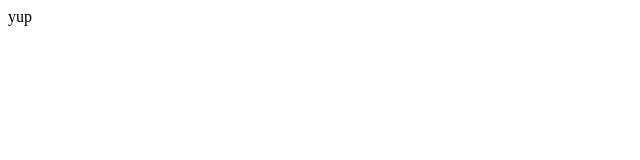
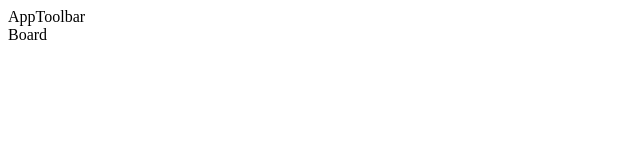
Before and after one commit to NdiagaSarr/TP2_APP_Multisurface, a React app: page / in a window 1280 px wide. Shown: the top 160 px of the page, without its empty margins (0-640 px from the left). Built offline with nearby package versions, Linux system fonts and the light colour scheme.

Commit message:
Réorganisation du projet pour gérer les composants

```diff
--- a/src/App.js
+++ /dev/null
@@ -1,13 +0,0 @@
-import React, { Component } from 'react'
-
-class App extends Component {
-    render() {
-        return (
-            <div className="app">
-                yup
-            </div>
-        )
-    }
-}
-
-export default App
--- /dev/null
+++ b/src/App.jsx
@@ -0,0 +1,66 @@
+import React from 'react';
+import Board from './components/Board';
+import AppToolbar from './components/AppToolbar';
+
+const Tableau = [
+  {
+    type: 'board',
+    id: '1',
+    title: 'TIW 8',
+    notes: '',
+    postits: [
+      {
+        type: 'postit',
+        board: '1',
+        title: 'TP 1',
+        text: 'Le TP porte sur des rappels de developpement Web',
+        visible: false,
+        color: '#CCC',
+      },
+      {
+        type: 'postit',
+        board: '1',
+        title: 'TP 2',
+        text: "Le TP porte sur la creation d'un outil de presentation HTML",
+        visible: true,
+        color: '#00E',
+      },
+      {
+        type: 'postit',
+        board: '1',
+        title: 'TP 3',
+        text: 'Le TP 3',
+        visible: true,
+        color: '#00E',
+      },
+      {
+        type: 'postit',
+        board: '1',
+        title: 'TP 4',
+        text: 'Le TP 4',
+        visible: true,
+        color: '#0E0',
+      },
+    ],
+  },
+  {
+    type: 'board',
+    board: '2',
+    title: 'Courses',
+    notes: '',
+    postits: [],
+  },
+];
+
+function App() {
+  const [boards, setBoards] = React.useState(Tableau);
+
+  return (
+    <div className="app">
+      <AppToolbar boards={boards} index={0} />
+      <Board board={boards} index={0} />
+    </div>
+  );
+}
+
+export default App;
--- /dev/null
+++ b/src/components/AppToolbar.jsx
@@ -0,0 +1,11 @@
+import React from 'react';
+
+function AppToolbar() {
+  return (
+    <div>
+      AppToolbar
+    </div>
+  );
+}
+
+export default AppToolbar;
--- /dev/null
+++ b/src/components/Board.jsx
@@ -0,0 +1,11 @@
+import React from 'react';
+
+function Board() {
+  return (
+    <div>
+      Board
+    </div>
+  );
+}
+
+export default Board;
--- a/src/index.jsx
+++ b/src/index.jsx
@@ -1,13 +1,7 @@
 import React from 'react';
 import ReactDOM from 'react-dom';
 
-import App from './App.js';
+import App from './App';
 
-const Index = () => {
-  return(
-    <div>
-      <App/>
-    </div>
-  );
-};
+const Index = () => <App />;
 ReactDOM.render(<Index />, document.getElementById('root'));
--- a/webpack.config.js
+++ b/webpack.config.js
@@ -26,6 +26,9 @@ module.exports = (env, argv) => {
           options: { name: '/img/[name].[ext]' }
         }
       ]
+    },
+    resolve: {
+      extensions: [".js", ".jsx"],
     }
   };
 };
```
Also changed, not shown: src/components/AppToolbar.js (deleted, +0 -13 lines), src/components/Board.js (deleted, +0 -13 lines), .eslintrc.json.
